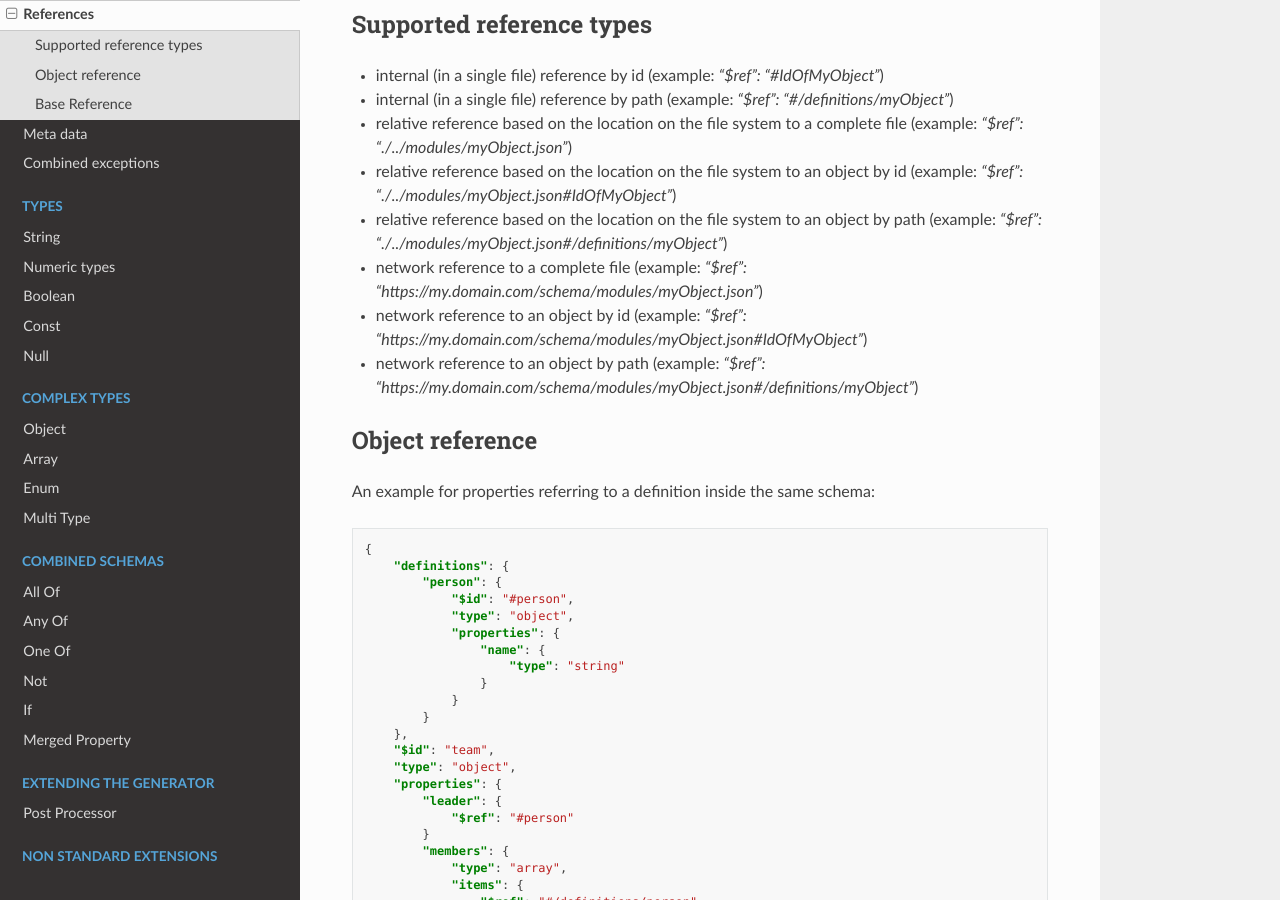
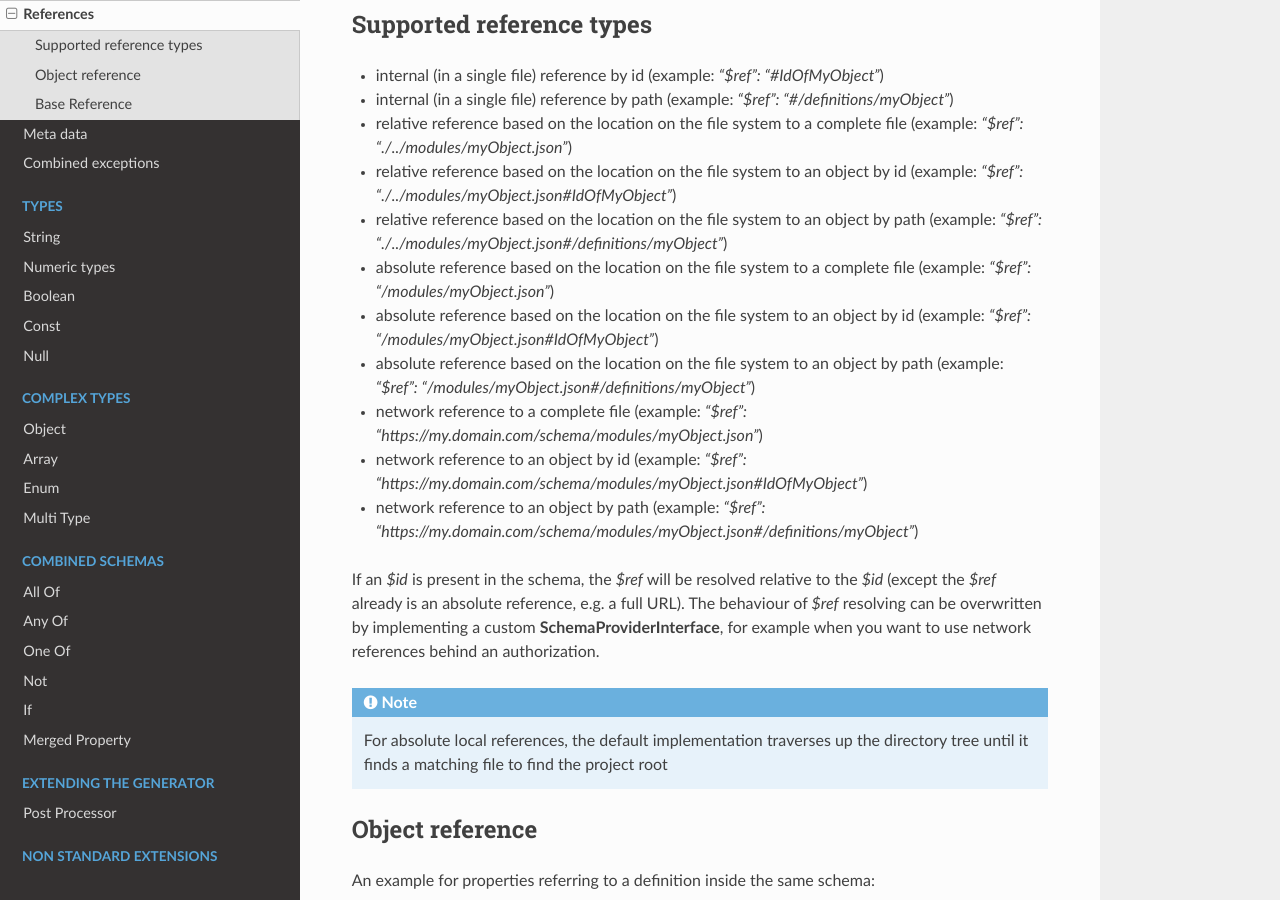
Before and after one commit to wol-soft/php-json-schema-model-generator, a Sphinx documentation site: the page built from docs/source/generic/references.rst, in a window 1280 px wide and 900 px high, scrolled down 200 px. Built offline with Sphinx 7.4.7 and the Read the Docs theme 3.1.0, drawn with Linux system fonts in a browser that asks for light colours.

```diff
--- a/docs/source/generic/references.rst
+++ b/docs/source/generic/references.rst
@@ -11,9 +11,19 @@ Supported reference types
 * relative reference based on the location on the file system to a complete file (example: `"$ref": "./../modules/myObject.json"`)
 * relative reference based on the location on the file system to an object by id (example: `"$ref": "./../modules/myObject.json#IdOfMyObject"`)
 * relative reference based on the location on the file system to an object by path (example: `"$ref": "./../modules/myObject.json#/definitions/myObject"`)
+* absolute reference based on the location on the file system to a complete file (example: `"$ref": "/modules/myObject.json"`)
+* absolute reference based on the location on the file system to an object by id (example: `"$ref": "/modules/myObject.json#IdOfMyObject"`)
+* absolute reference based on the location on the file system to an object by path (example: `"$ref": "/modules/myObject.json#/definitions/myObject"`)
 * network reference to a complete file (example: `"$ref": "https://my.domain.com/schema/modules/myObject.json"`)
 * network reference to an object by id (example: `"$ref": "https://my.domain.com/schema/modules/myObject.json#IdOfMyObject"`)
 * network reference to an object by path (example: `"$ref": "https://my.domain.com/schema/modules/myObject.json#/definitions/myObject"`)
+
+If an `$id` is present in the schema, the `$ref` will be resolved relative to the `$id` (except the `$ref` already is an absolute reference, e.g. a full URL).
+The behaviour of `$ref` resolving can be overwritten by implementing a custom **SchemaProviderInterface**, for example when you want to use network references behind an authorization.
+
+.. note::
+
+    For absolute local references, the default implementation traverses up the directory tree until it finds a matching file to find the project root
 
 Object reference
 ----------------
```
Also changed, not shown: docs/source/complexTypes/object.rst (+5 -2 lines), 1 other file.
